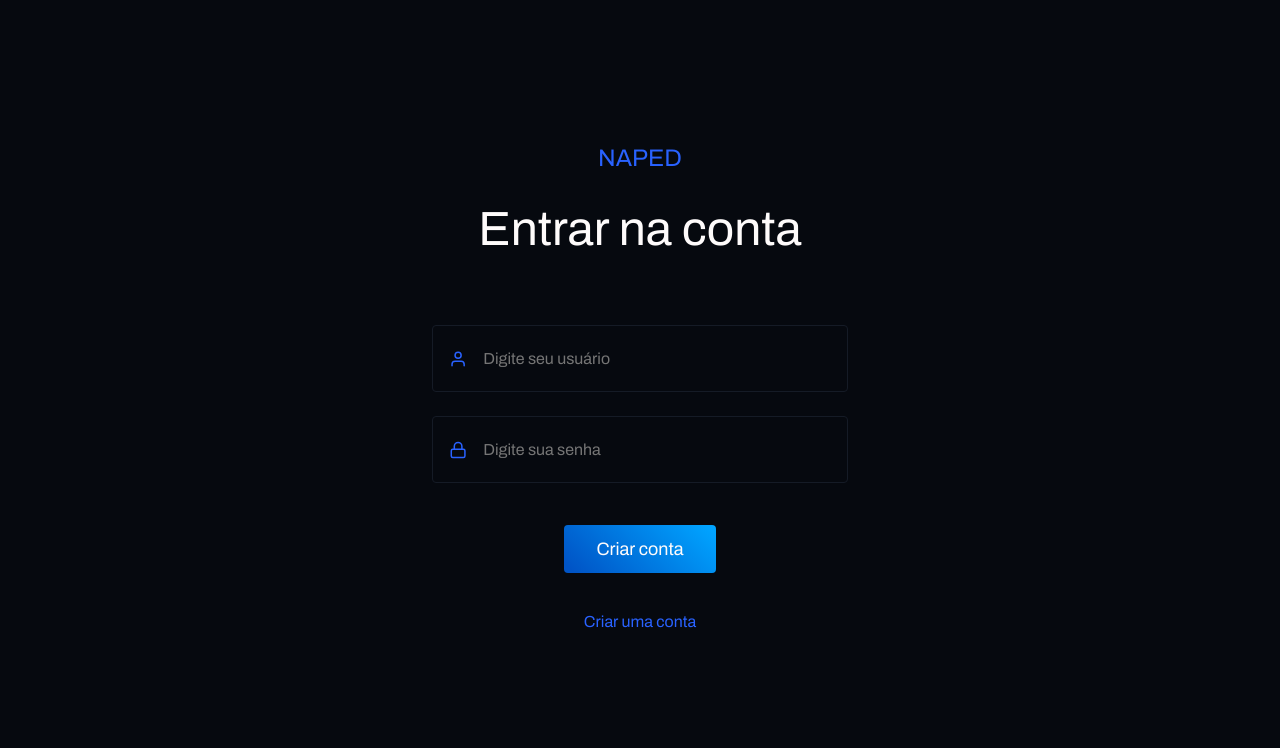
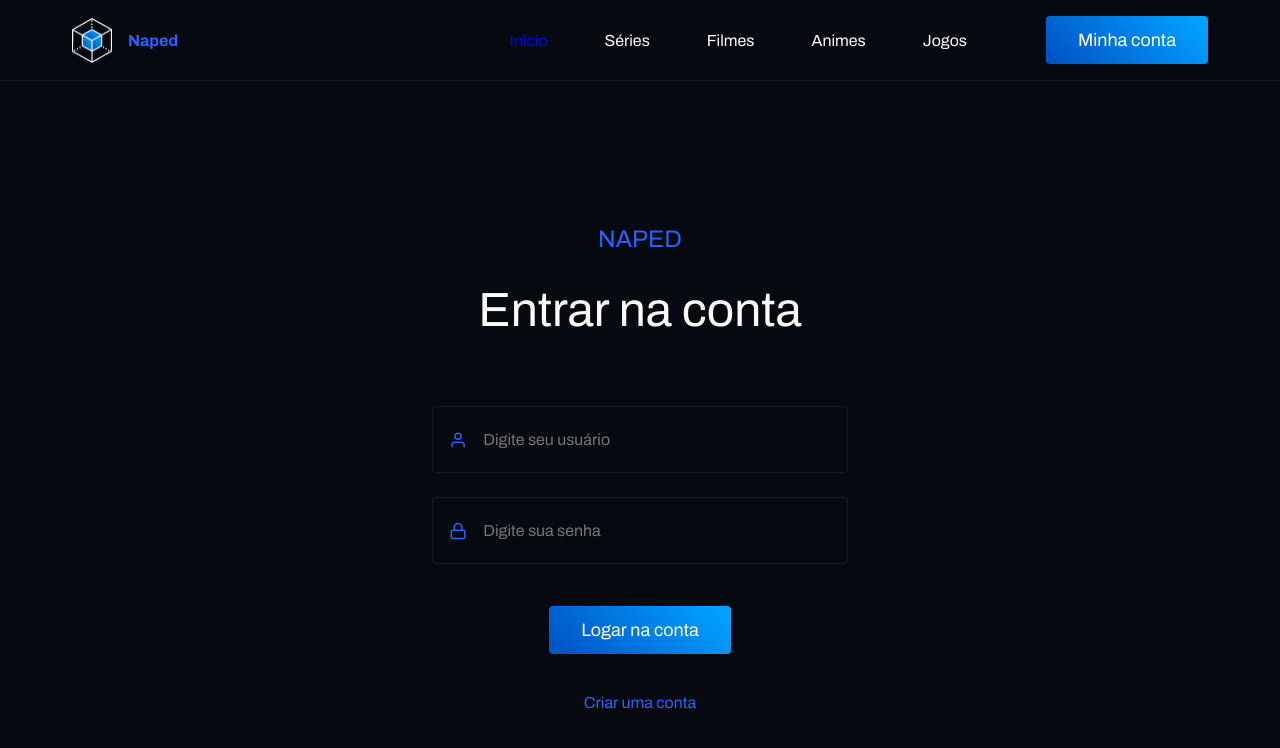
Before and after one commit to gleidsonfagno/Naped, a React (Vite) app: page /login in a window 1280 px wide. Shown: the top 748 px of the page. Built offline with nearby package versions, Linux system fonts and the light colour scheme.

Commit message:
stualizaçao de rotas e correçao de bugs

```diff
--- a/src/components/ButtonText/index.tsx
+++ b/src/components/ButtonText/index.tsx
@@ -3,10 +3,10 @@ import { Button } from "./styles";
 
 interface ButtonTextProps {
     title: string;
-    to: string
+    to?: string
 }
 
-export function ButtonText({title, to} : ButtonTextProps) {
+export function ButtonText({title, to = "/", } : ButtonTextProps) {
     return(
         <Link to={to}>
             <Button>
--- a/src/components/Cardes/index.tsx
+++ b/src/components/Cardes/index.tsx
@@ -1,3 +1,4 @@
+import { Link } from 'react-router-dom';
 import { Content } from "./styles";
 
 interface Destaque {
@@ -19,7 +20,8 @@ export function Cardes( {destaque}: CardesProps) {
                 <span> {destaque.category} </span>
                 <h2> {destaque.description}  </h2>
                 <p> {destaque.title} </p>
-                <a href="">Ler mais</a>
+                {/* <a href="">Ler mais</a> */}
+                <Link to={`/detalhe/${destaque.id}`}>Ler mais</Link>
             </div>
         </Content>
     )
--- a/src/components/Header/index.tsx
+++ b/src/components/Header/index.tsx
@@ -1,7 +1,7 @@
 import logoImg from '/assets/Logo_naped.png';
 
 import { ButtonText } from '../ButtonText';
-import { Link } from '../Link';
+import { Link } from '../Links';
 import { Cabecalho, Container, Nav, Span, MenuBar} from './styles';
 
 
@@ -18,11 +18,11 @@ export function Header( ) {
 
                 <Nav>
                     <ul>
-                        <li><Link isActive href="/">Inicio</Link></li>
-                        <li><Link href="#">Séries</Link></li>
-                        <li><Link href="#">Filmes</Link></li>
-                        <li><Link href="#">Animes</Link></li>
-                        <li><Link href="#">Jogos</Link></li>
+                        <li><Link isActive to="/">Inicio</Link></li>
+                        <li><Link to="/series">Séries</Link></li>
+                        <li><Link to="/filmes">Filmes</Link></li>
+                        <li><Link to="/animes">Animes</Link></li>
+                        <li><Link to="/jogos">Jogos</Link></li>
                     </ul>
                 <ButtonText title="Minha conta" to="/register" />
                 </Nav>
--- a/src/components/Header/styles.ts
+++ b/src/components/Header/styles.ts
@@ -11,7 +11,7 @@ export const Cabecalho = styled.header`
     justify-content: space-between;
     align-items: center;
     padding: 16px;
-    max-width: 1128px;
+    max-width: 1168px;
     margin: 0 auto;
 `
 
--- a/src/components/Link/index.tsx
+++ /dev/null
@@ -1,15 +0,0 @@
-import { StyledLink } from "./styles";
-
-interface LinkProps {
-  isActive?: boolean;
-  href: string;
-  children?: React.ReactNode;
-}
-
-export function Link({ isActive, href, children }: LinkProps) {
-  return (
-    <StyledLink href={href} isActive={isActive || false}>
-      {children}
-    </StyledLink>
-  );
-}
--- a/src/components/Link/styles.ts
+++ /dev/null
@@ -1,11 +0,0 @@
-import styled from 'styled-components';
-
-interface LinkProps {
-    isActive: boolean;
-    href: string;
-    children: React.ReactNode;
-  }
-
-export const StyledLink = styled.a<LinkProps>`
-  color: ${props => (props.isActive ? 'blue' : 'inherit')};
-`;
--- a/src/pages/Erro404/styles.ts
+++ b/src/pages/Erro404/styles.ts
@@ -1,7 +1,7 @@
 import styled from "styled-components";
 
 export const Section = styled.section`
-    max-width: 1128px;
+    max-width: 1168px;
     margin: auto ;
     display: flex;
     align-items: center;
--- a/src/pages/Home/index.tsx
+++ b/src/pages/Home/index.tsx
@@ -2,11 +2,16 @@
 import { Card } from "../../components/Card";
 import { Cardes } from "../../components/Cardes";
 import { Category } from "../../components/Category";
+import { Footer } from "../../components/Footer";
 import { Header } from "../../components/Header";
 import { Content, Cabecalho, Section, SectionCard, Sectionlanc, Container } from "./styles";
 
+// import { api } from './apiData'; /=
+
+
 const movies = [
     {
+        id: "1",
         title: 'Lorem ipsum dolor sit amet, consectetur adipiscing elit.',
         description: 'Lorem ipsum dolor sit amet, consectetur adipiscing elit. Ornare urna pharetra ut ac, pellentesque. ',
 
@@ -14,12 +19,14 @@ const movies = [
         category: 'Filmes' // Adicione a categoria do filme
     },
     {
+        id: "2",
         title: 'Lorem ipsum dolor sit amet, consectetur adipiscing elit.',
         description: 'Lorem ipsum dolor sit amet, consectetur adipiscing elit. Ornare urna pharetra ut ac, pellentesque. ',
         backgroundImage: '/assets/11.png',
         category: 'Animes' // Adicione a categoria do filme
     },
     {
+        id: "3",
         title: 'Lorem ipsum dolor sit amet, consectetur adipiscing elit.',
         description: 'Lorem ipsum dolor sit amet, consectetur adipiscing elit. Ornare urna pharetra ut ac, pellentesque. ',
         backgroundImage: '/assets/03.png',
@@ -30,24 +37,29 @@ const movies = [
 
 const destaques = [
     {
+        id: "1",
         Img: "/assets/21.png",
         category: "Animes",
         title: "Lorem ipsum dolor sit amet, consectetur adipiscing elit.",
         description: " Lorem ipsum dolor sit amet, consectetur adipiscing elit. Ornare urna pharetra ut ac, pellentesque.",
     },
     {
+        id: "2",
         Img: "/assets/17.png",
         category: "Animes",
         title: "Lorem ipsum dolor sit amet, consectetur adipiscing elit.",
         description: " Lorem ipsum dolor sit amet, consectetur adipiscing elit. Ornare urna pharetra ut ac, pellentesque.",
     },
     {
+        id: "3",
         Img: "/assets/08.png",
         category: "Animes",
         title: "Lorem ipsum dolor sit amet, consectetur adipiscing elit.",
         description: " Lorem ipsum dolor sit amet, consectetur adipiscing elit. Ornare urna pharetra ut ac, pellentesque.",
     },
 ]
+
+// const mergedList = [...movies, ...destaques];
 
 export function Home() {
     return (
@@ -111,6 +123,7 @@ export function Home() {
                 </Container>
             </Sectionlanc>
         </Content>
+        <Footer/>
         </>
     )
 }
--- a/src/pages/Home/styles.ts
+++ b/src/pages/Home/styles.ts
@@ -1,7 +1,7 @@
 import styled from "styled-components"
 
 export const Content = styled.main`
-    max-width: 1128px;
+    max-width: 1168px;
     margin: 0 auto;
     padding: 0 16px;
 `
--- a/src/pages/SignUp/index.tsx
+++ b/src/pages/SignUp/index.tsx
@@ -3,11 +3,14 @@ import { FiUser, FiAtSign, FiLock } from "react-icons/fi";
 import { Input } from "../../components/Input";
 import { Form, Content } from "./styles";
 import { ButtonText } from "../../components/ButtonText";
-
+import { Link } from "react-router-dom";
+import { Header } from "../../components/Header";
 
 
 export function SignUp() {
     return (
+        <>
+            <Header />
             <Content>
 
                 <h2>
@@ -40,10 +43,11 @@ export function SignUp() {
                         icon={FiLock}
                     />
 
-                <ButtonText title="Criar conta" to="/login"/>
+                    <ButtonText title="Criar conta" />
                 </Form>
 
-            <a href="/login">Já tenho uma conta</a>
+                <Link to="/login">Já tenho uma conta</Link>
             </Content>
+        </>
     );
 }
--- a/src/pages/Signin/index.tsx
+++ b/src/pages/Signin/index.tsx
@@ -3,11 +3,14 @@ import { FiUser, FiLock } from "react-icons/fi";
 import { Input } from "../../components/Input";
 import { Form, Content } from "./styles";
 import { ButtonText } from "../../components/ButtonText";
+import { Header } from "../../components/Header";
 
 
 
 export function Signin() {
     return (
+        <>
+            <Header />
             <Content>
 
                 <h2>
@@ -29,10 +32,11 @@ export function Signin() {
                         icon={FiLock}
                     />
 
-                <ButtonText title="Criar conta" to="/register" />
+                    <ButtonText title="Logar na conta" to="/register" />
                 </Form>
 
                 <a href="/register">Criar uma conta</a>
             </Content>
+        </>
     );
 }
--- a/src/routes/app.routes.tsx
+++ b/src/routes/app.routes.tsx
@@ -2,6 +2,11 @@ import { Routes, Route } from "react-router-dom"
 
 import { Erro404 } from "../pages/Erro404"
 import { Home } from "../pages/Home"
+import { Series } from "../pages/Series"
+import { Filmes } from "../pages/Filmes"
+import { Animes } from "../pages/Animes"
+import { Jogos } from "../pages/Jogos"
+import { Details } from "../pages/Details"
 import { Signin } from "../pages/Signin"
 import { SignUp } from '../pages/SignUp'
 
@@ -9,6 +14,11 @@ export function AppRoutes() {
     return(
         <Routes>
             <Route path="/" element={ <Home/> }/>
+            <Route path="/series" element={ <Series/> }/>
+            <Route path="/filmes" element={ <Filmes/> }/>
+            <Route path="/animes" element={ <Animes/> }/>
+            <Route path="/jogos" element={ <Jogos/> }/>
+            <Route path="/detalhe/:id" element={ <Details/>} />
             <Route path="/register" element={ <SignUp/> }/>
             <Route path="/login" element={ <Signin/> }/>
             <Route path="*" element={<Erro404 />} />
```
Lines whose indentation alone changed are shown as unchanged.
